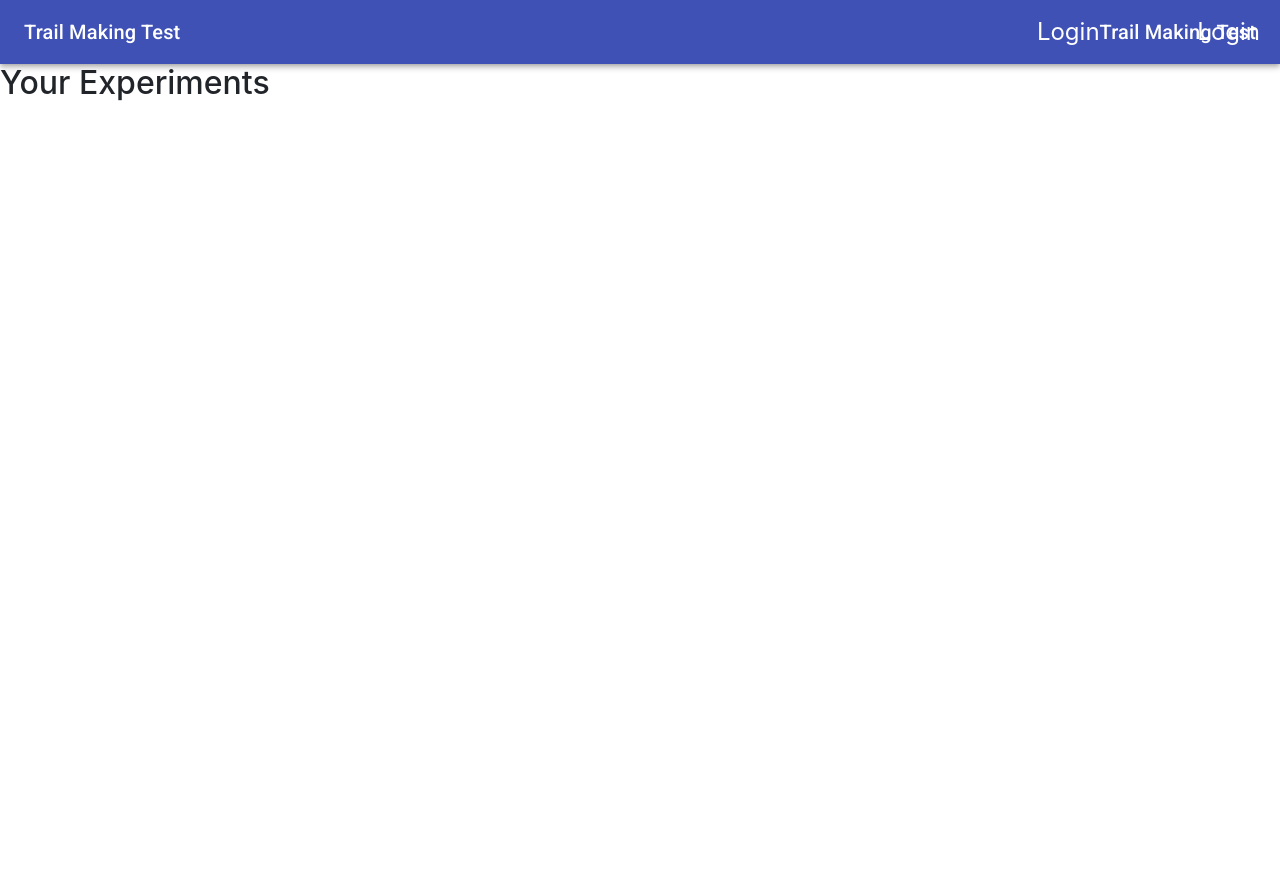
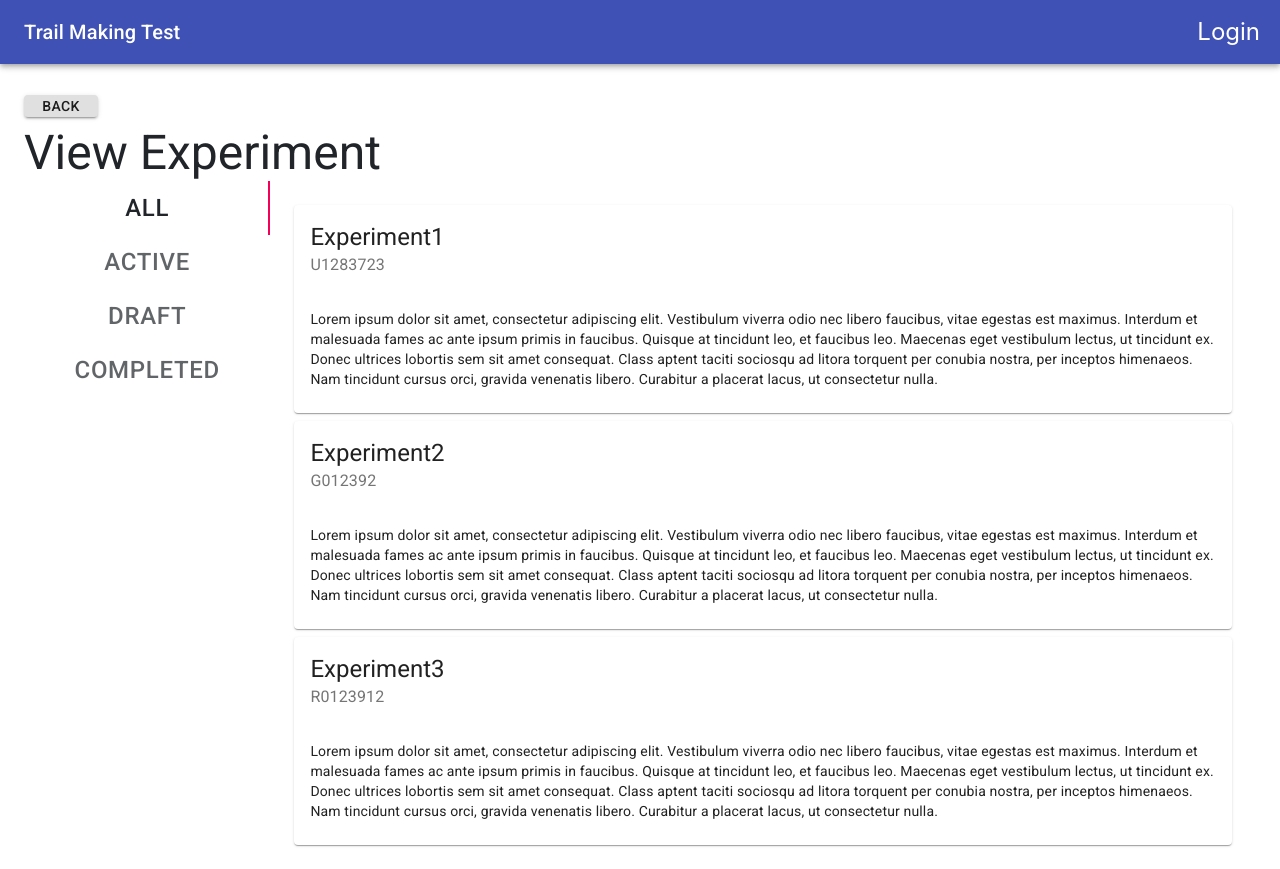
Before and after one commit to kevzzsk/TrailMakingTest, a React (Create React App) app: page /view-experiments in a window 1280 px wide. Before the commit the page ends 800 px from the top, so only its background shows below. Built offline with nearby package versions, Linux system fonts and the light colour scheme.

Commit message:
merge fix

```diff
--- a/src/App.js
+++ b/src/App.js
@@ -9,7 +9,7 @@ import HomePage from './components/HomePage';
 import CompletionPage from './components/CompletionPage'
 import LoginPage from './components/LoginPage';
 import UserPage from './components/UserPage';
-import ViewExperiments from './components/ViewExperiments';
+import ViewExperiment from './components/ViewExperiment';
 import CreateExperiment from './components/CreateExperiment';
 import SignUpPage from './components/SignUpPage';
 import ForgetPassPage from './components/ForgetPassPage';
@@ -26,7 +26,7 @@ class App extends Component {
 						<Route path="/completion" exact component={CompletionPage} />
 						<Route path="/login" exact component={LoginPage} />
 						<Route path="/user-page" exact component={UserPage} />
-						<Route path="/view-experiments" exact component={ViewExperiments}/>
+						<Route path="/view-experiments" exact component={ViewExperiment}/>
 						<Route path="/create-experiment" exact component={CreateExperiment}/>
 						<Route path="/sign-up-page" exact component={SignUpPage}/>
 						<Route path="/forget-password" exact component={ForgetPassPage}/>
--- a/src/components/Appbar.js
+++ b/src/components/Appbar.js
@@ -8,10 +8,6 @@ class Appbar extends Component  {
         return (
                 <AppBar position="static">
                     <Toolbar>
-                        <Link to={'/'}><Typography variant="h6">Trail Making Test</Typography></Link>
-                        <Link to={'/login'} className="ml-auto">
-                            <IconButton edge="end" color="inherit">Login</IconButton>
-                        </Link>
                         <Link to={'/'}>
                             <Typography variant="h6">Trail Making Test</Typography>
                         </Link>
--- a/src/components/ViewExperiments.js
+++ /dev/null
@@ -1,13 +0,0 @@
-import React, { Component } from 'react';
-
-class ViewExperiments extends Component{
-    render(){
-        return(
-            <div>
-                <h2>Your Experiments</h2>
-            </div>
-        )
-    }
-}
-
-export default ViewExperiments;
```
